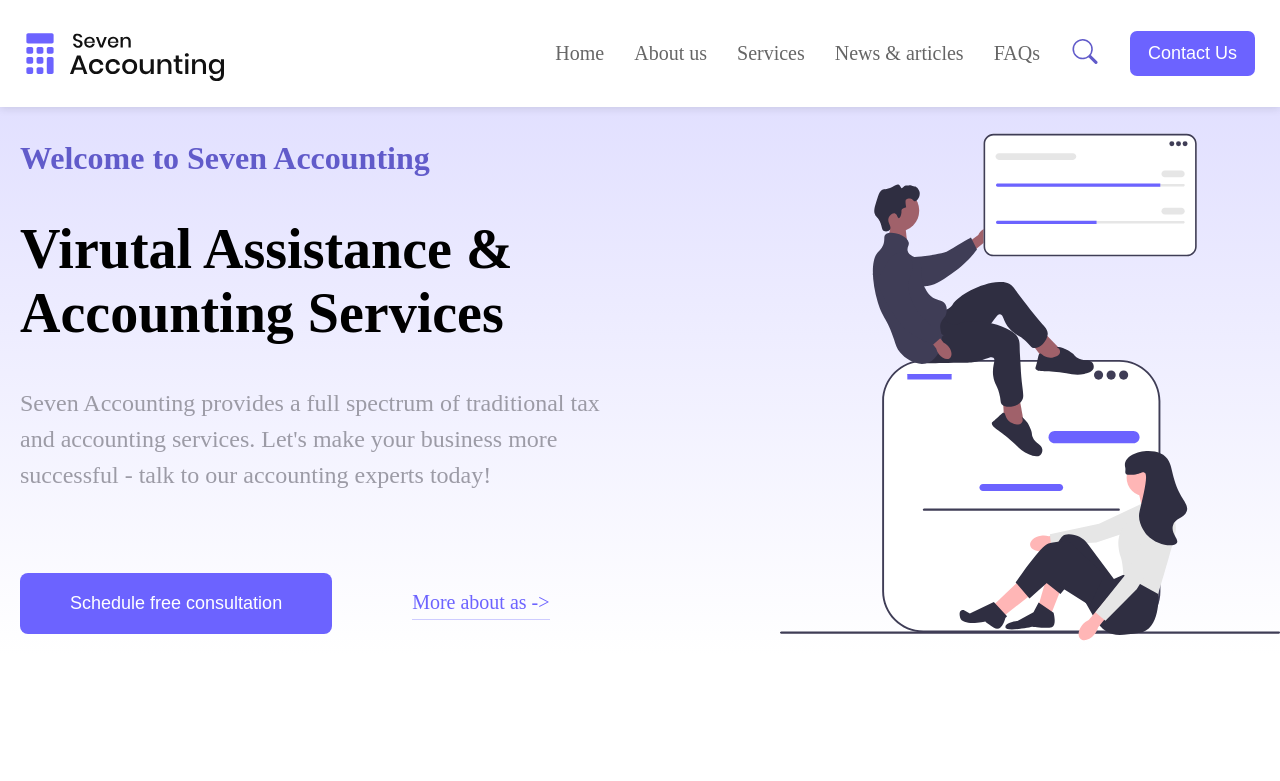
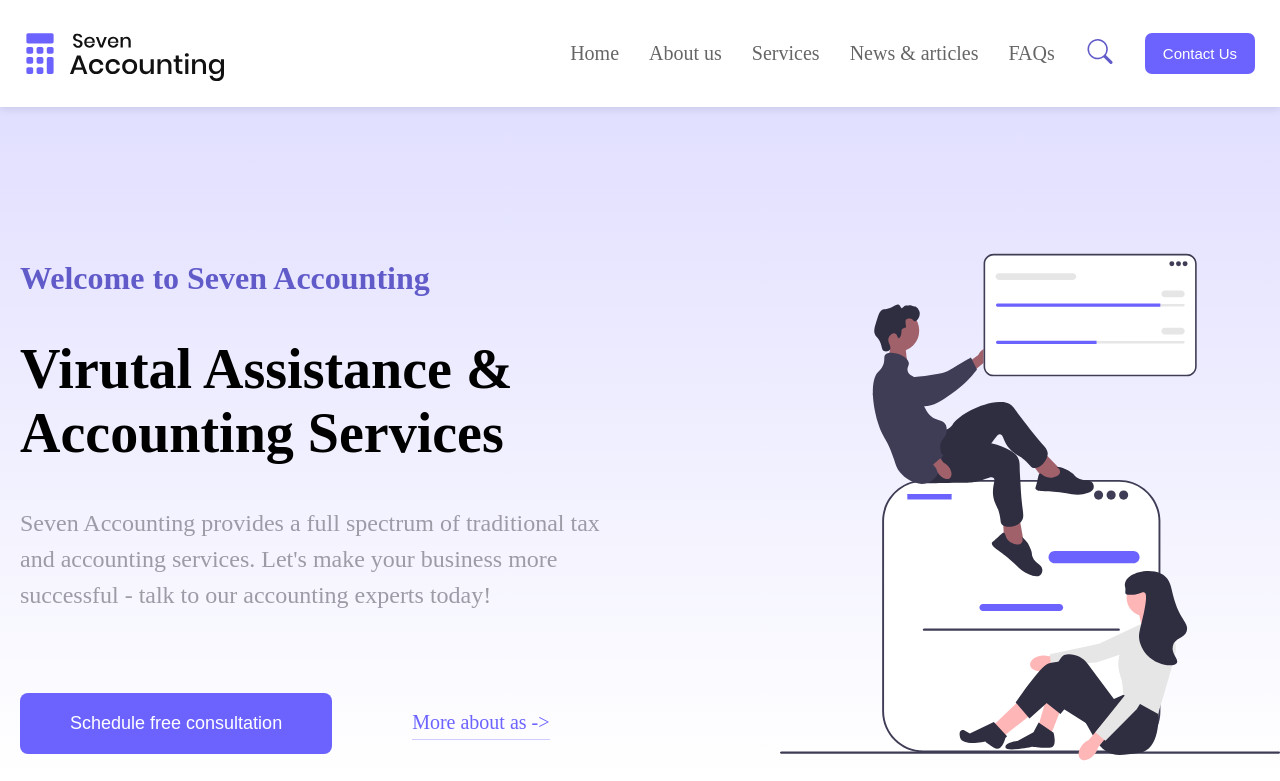
Before and after one commit to yilJesus009/PRACTICAS-HTML-CSS, a plain HTML site: page 1er_PARCIAL/Index.html in a window 1280 px wide. Shown: the top 781 px of the page. Drawn offline with Linux system fonts and the light colour scheme.

Commit message:
actualizado

```diff
--- a/1er_PARCIAL/style_header.css
+++ b/1er_PARCIAL/style_header.css
@@ -2,19 +2,20 @@
 .contenedor_header{
     display: flex;
     justify-content: space-between;
-    /* background-color: red; */
     padding: 25px;
     background-color: white;
+    gap: 30px;
     position: fixed;
     width: 100%;
     box-shadow: 0 2px 8px rgb(0,0,0,0.1);
+    flex-wrap: wrap;
 }
 .logo_header{
     width: 200px;
+
 }
 .nav_header{
     display:flex;
-    /* text-decoration: none; */
     gap: 30px;
     align-items: center;
 }
@@ -23,6 +24,7 @@
     color: #666;
     font-weight: lighter;
     font-size: 20px;
+    white-space: nowrap;
 }
 .button_header{
     background-color: #6c63ff;
@@ -30,7 +32,8 @@
     padding: 12px 18px;
     border: none;
     border-radius: 7px;
-    font-size: 18px;
+    font-size: 15px;
+    white-space: nowrap;
     /* font-weight: bold; */
 }
 a:hover{
--- a/1er_PARCIAL/style_main.css
+++ b/1er_PARCIAL/style_main.css
@@ -2,23 +2,25 @@
 .section_bienvenida{
     display: flex;
     justify-content: space-between;
-    /* align-items: center; */
     background: linear-gradient( #dcdaff,white);
     margin-bottom: 130px;
+    flex-wrap: nowrap;
 }
 .imagen_bienvenida{
     width: 500px;
-    margin-top: 120px;
+    margin-top: 240px;
+    flex-shrink: 0;
 }
 .section_article{
     margin: 20px;
     display: block;
-    align-content: column;
+    flex-shrink: 1;
+    min-width: 350px;
 
 }
 .welcome_section{
     color: #615bca;
-    margin-top: 120px;
+    margin-top: 240px;
     text-align: start;
     font-size: 32px;
 }
--- a/1er_PARCIAL/style_pagina.css
+++ b/1er_PARCIAL/style_pagina.css
@@ -10,11 +10,11 @@ body {
   flex-direction: column;
   min-height: 100vh;
 
+
+}
+main {
+  flex: 1;
   width: 100%;
   max-width: 1440px;
   margin: 0 auto;
 }
-main {
-  flex: 1;
-
-}
```
